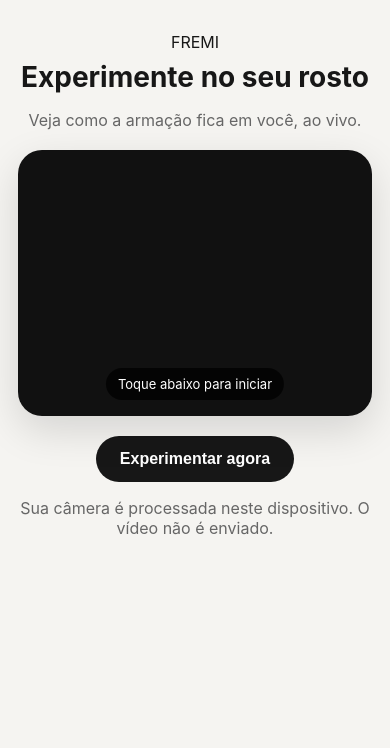
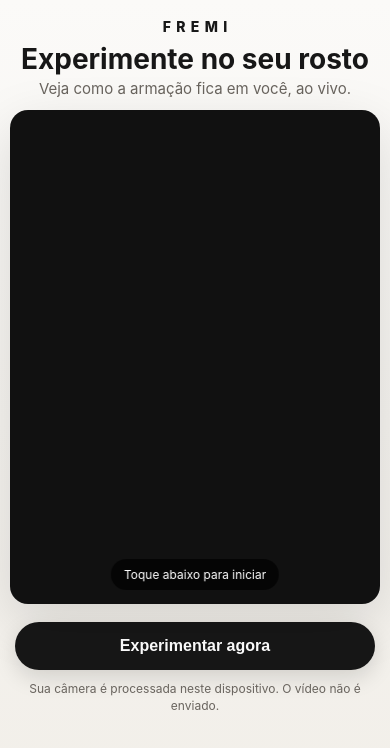
Before and after one commit to dgrangestao-ops/virtual-tryon, a website built with Vite: page index.html in a window 390 px wide. Built offline with nearby package versions, Linux system fonts and the light colour scheme.

Commit message:
Otimiza interface responsiva para celular e desktop

```diff
--- a/src/style.css
+++ b/src/style.css
@@ -1,15 +1,25 @@
 *{box-sizing:border-box}
-body{margin:0;font-family:Inter,system-ui,sans-serif;background:#f5f4f1;color:#171717}
-.shell{width:min(920px,100%);margin:auto;padding:32px 18px;text-align:center}
-header{margin-bottom:20px}
-h1{margin:8px 0;font-size:clamp(28px,5vw,48px)}
-header p,.privacy{color:#666}
-.badge{display:inline-block;padding:5px 10px;border:1px solid #bbb;border-radius:999px;font-size:12px}
-.stage{position:relative;overflow:hidden;border-radius:24px;background:#111;aspect-ratio:4/3;box-shadow:0 14px 40px #0002}
+:root{font-family:Inter,ui-sans-serif,system-ui,-apple-system,BlinkMacSystemFont,"Segoe UI",sans-serif;color:#171717;background:#f6f4f0}
+body{margin:0;min-height:100vh;background:linear-gradient(180deg,#fbfaf8,#f1eee8)}
+.shell{width:min(760px,100%);margin:auto;padding:28px 18px max(24px,env(safe-area-inset-bottom));text-align:center}
+header{margin:0 auto 18px}
+.brand{font-size:14px;font-weight:800;letter-spacing:.38em;margin-left:.38em}
+h1{margin:10px 0 5px;font-size:clamp(26px,5vw,42px);line-height:1.05}
+header p,.privacy{color:#69645e}
+header p{margin:0;font-size:15px}
+.stage{position:relative;overflow:hidden;border-radius:24px;background:#111;aspect-ratio:4/3;box-shadow:0 18px 55px #0002}
 .mirror-layer{position:absolute;inset:0;transform:scaleX(-1);transform-origin:center}
 video,canvas{position:absolute;inset:0;width:100%;height:100%;object-fit:cover}
 canvas{pointer-events:none}
 #overlay{z-index:2}
-#status{position:absolute;z-index:3;left:50%;bottom:16px;transform:translateX(-50%);background:#000b;color:white;padding:8px 12px;border-radius:999px;font-size:13px;white-space:nowrap}
-button{margin-top:20px;border:0;border-radius:999px;padding:14px 24px;background:#171717;color:white;font-weight:700;font-size:16px;cursor:pointer}
-button:disabled{opacity:.5}
+#status{position:absolute;z-index:3;left:50%;bottom:14px;transform:translateX(-50%);max-width:calc(100% - 24px);overflow:hidden;text-overflow:ellipsis;background:#000a;backdrop-filter:blur(8px);color:#fff;padding:8px 13px;border-radius:999px;font-size:12px;white-space:nowrap}
+button{width:min(360px,100%);margin-top:18px;border:0;border-radius:999px;padding:15px 24px;background:#171717;color:#fff;font-weight:750;font-size:16px;cursor:pointer;box-shadow:0 8px 22px #0002}
+button:disabled{opacity:.65;cursor:default}
+.privacy{font-size:12px;line-height:1.4;margin:11px auto 0;max-width:460px}
+@media(max-width:600px){
+  .shell{padding:18px 10px max(18px,env(safe-area-inset-bottom))}
+  header{margin-bottom:12px}
+  .stage{border-radius:18px;aspect-ratio:3/4}
+  video,canvas{object-fit:cover}
+  h1{font-size:28px}
+}
```
